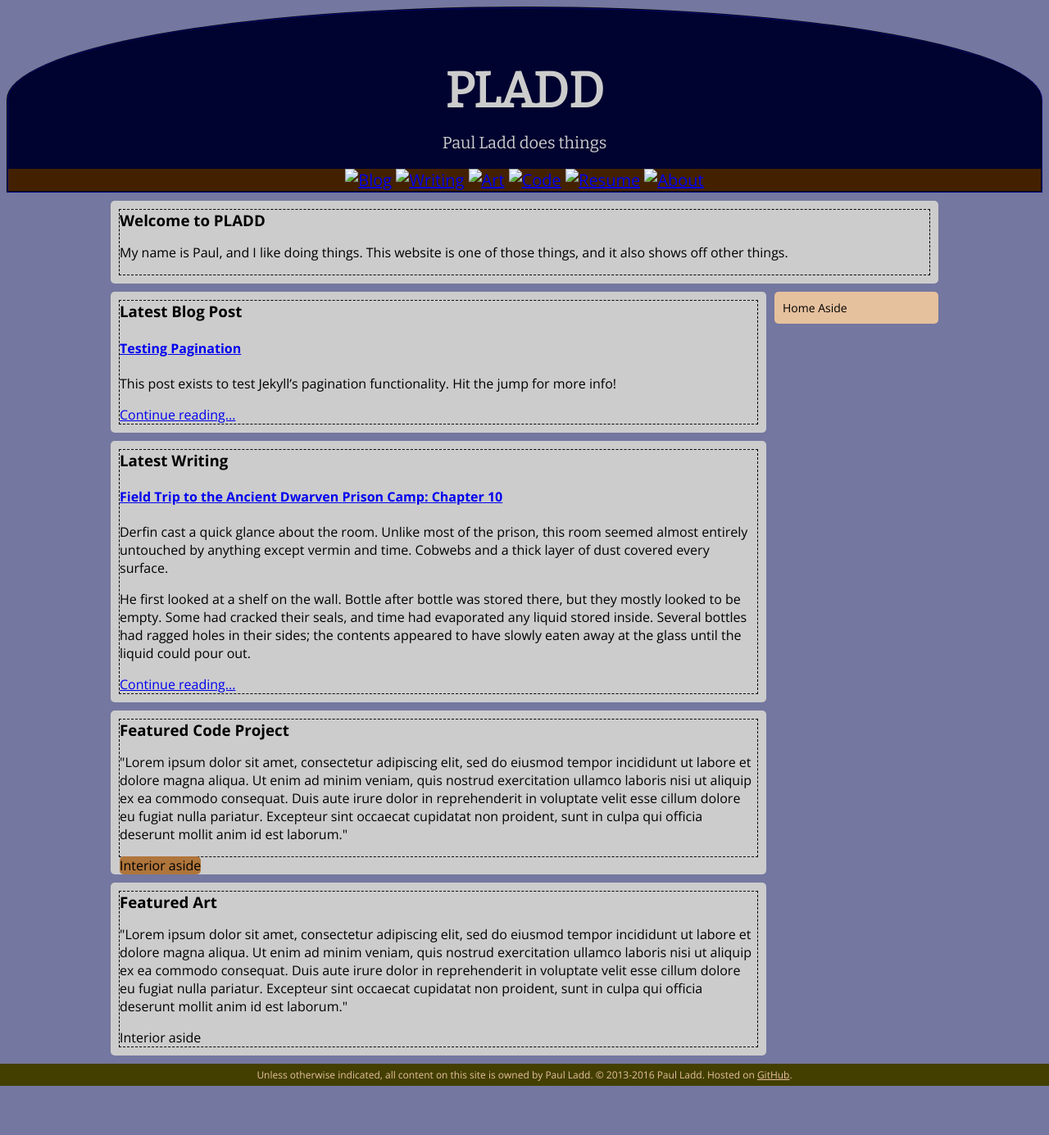
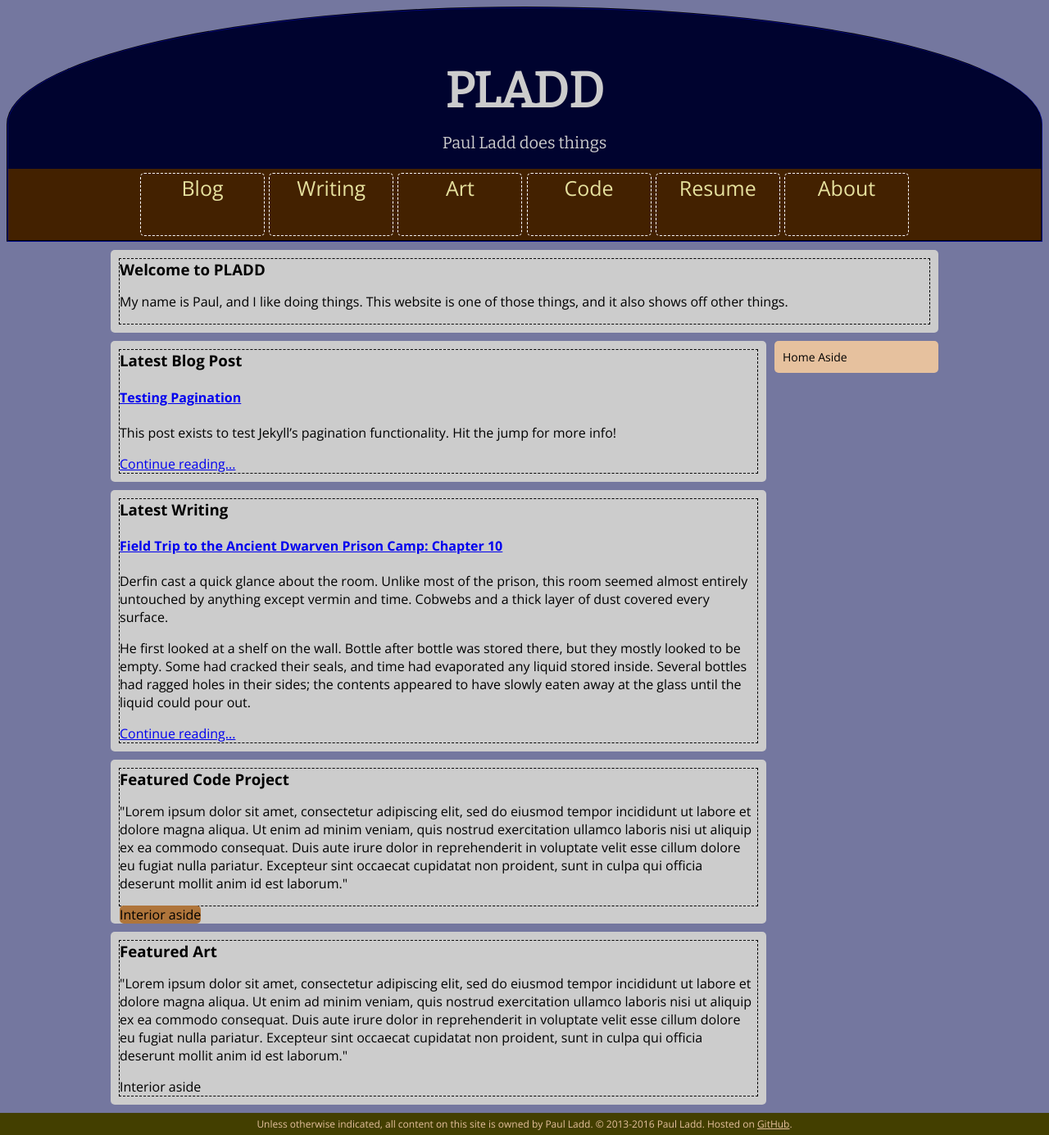
Before and after one commit to itspladd/personal-website-old, a Jekyll site: the page built from index.html, in a window 1280 px wide. Shown: the whole page at 82% size. Built offline with Jekyll 4.4.1, drawn with Linux system fonts in a browser that asks for light colours; before the commit the page ends 1325 px from its top, so only the background shows below that.

Commit message:
Navbuttons are <a> instead of <img> now
For the time being, nav buttons are fixed-size block <a> tags instead of
<img>

```diff
--- a/_layouts/default.html
+++ b/_layouts/default.html
@@ -32,14 +32,14 @@
         <header>
             <h1 class="main-title"><a class="main-title" href="/">PLADD</a></h1>
             <p>Paul Ladd does things<p>
-            <nav class="bodytext">
-                <a href="{{ site.url }}/blog"><img class="navbutton" src="" alt="Blog"></img></a>
-                <a href="{{ site.url }}/writing"><img class="navbutton" src="" alt="Writing"></img></a>
-                <a href="{{ site.url }}/art"><img class="navbutton" src="" alt="Art"></img></a>
-                <a href="{{ site.url }}/coding"><img class="navbutton" src="" alt="Code"></img></a>
-                <a href="{{ site.url }}/resume"><img class="navbutton" src="" alt="Resume"></img></a>
-                <a href="{{ site.url }}/about"><img class="navbutton" src="" alt="About"></img></a>
-            </nav><!-- /.bodytext -->
+            <nav>
+                <a class="navbutton" href="{{ site.url }}/blog">Blog</a>
+                <a class="navbutton" href="{{ site.url }}/writing">Writing</a>
+                <a class="navbutton" href="{{ site.url }}/art">Art</a>
+                <a class="navbutton" href="{{ site.url }}/coding">Code</a>
+                <a class="navbutton" href="{{ site.url }}/resume">Resume</a>
+                <a class="navbutton" href="{{ site.url }}/about">About</a>
+            </nav>
         </header>
         <div id="content">
 
```
